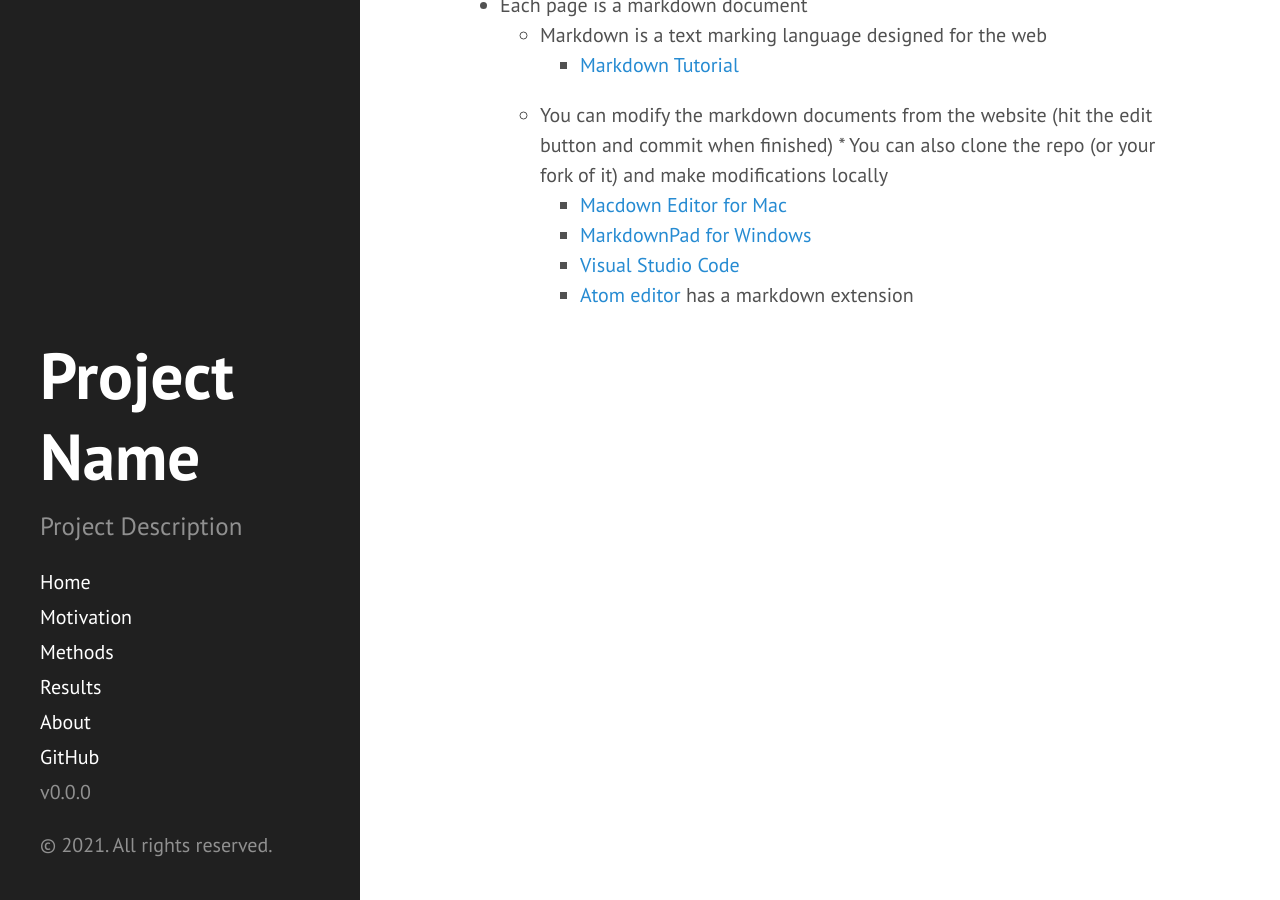
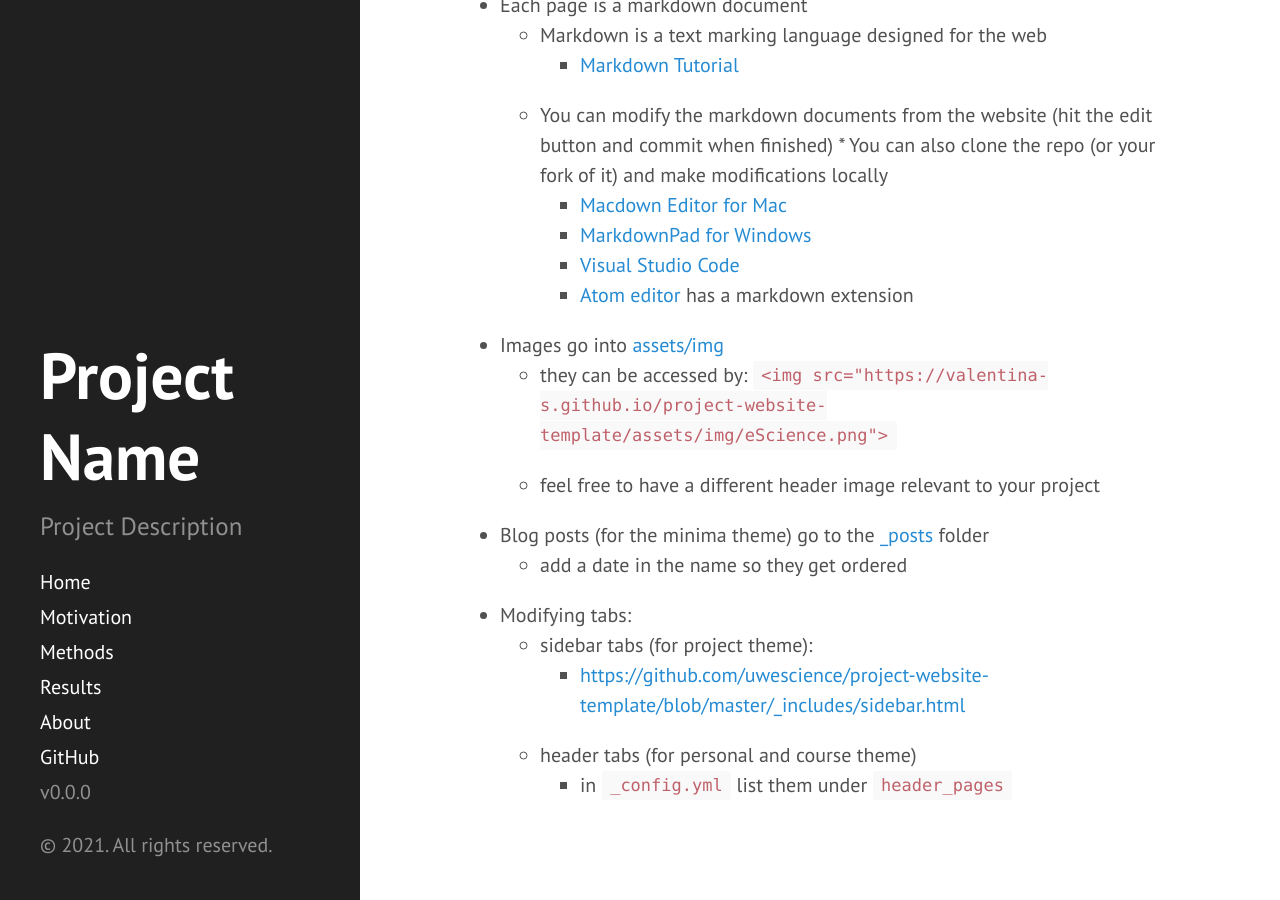
Before and after one commit to valentina-s/project-website-template, a Jekyll site: the page built from index.md, in a window 1280 px wide and 900 px high, scrolled down 1469 px. Built offline with Jekyll 4.4.1, drawn with Linux system fonts in a browser that asks for light colours; the list of posts is cut into pages by our own code.

Commit message:
Update index.md

````diff
--- a/index.md
+++ b/index.md
@@ -51,3 +51,21 @@ layout: default
 		* [MarkdownPad for Windows](http://markdownpad.com/news/2013/introducing-markdownpad-2/)
 		* [Visual Studio Code](https://code.visualstudio.com/docs/languages/markdown)
 		* [Atom editor](https://atom.io/) has a markdown extension
+
+
+* Images go into [assets/img](https://github.com/valentina-s/project-website-template/tree/master/assets/img)
+	* they can be accessed by:
+			```
+			<img src="{{ site.url }}{{ site.baseurl }}/assets/img/eScience.png">
+			```
+
+	* feel free to have a different header image relevant to your project
+
+* Blog posts (for the minima theme) go to the [_posts](https://github.com/valentina-s/personal-website-template/tree/master/_posts) folder
+  * add a date in the name so they get ordered
+
+* Modifying tabs:
+  * sidebar tabs (for project theme):
+  	* [https://github.com/uwescience/project-website-template/blob/master/_includes/sidebar.html](https://github.com/valentina-s/project-website-template/blob/master/_includes/sidebar.html)
+  * header tabs (for personal and course theme)
+  	* in [`_config.yml`](https://github.com/valentina-s/personal-website-template/blob/master/_config.yml) list them under `header_pages`
````
